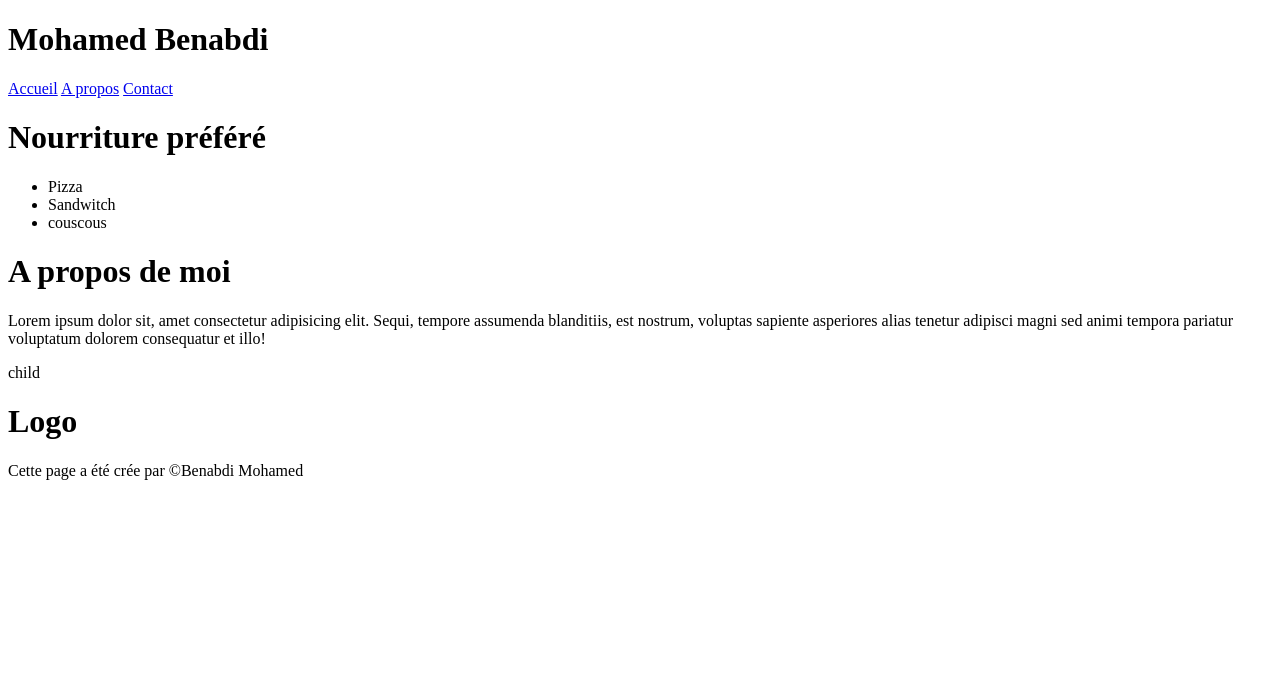
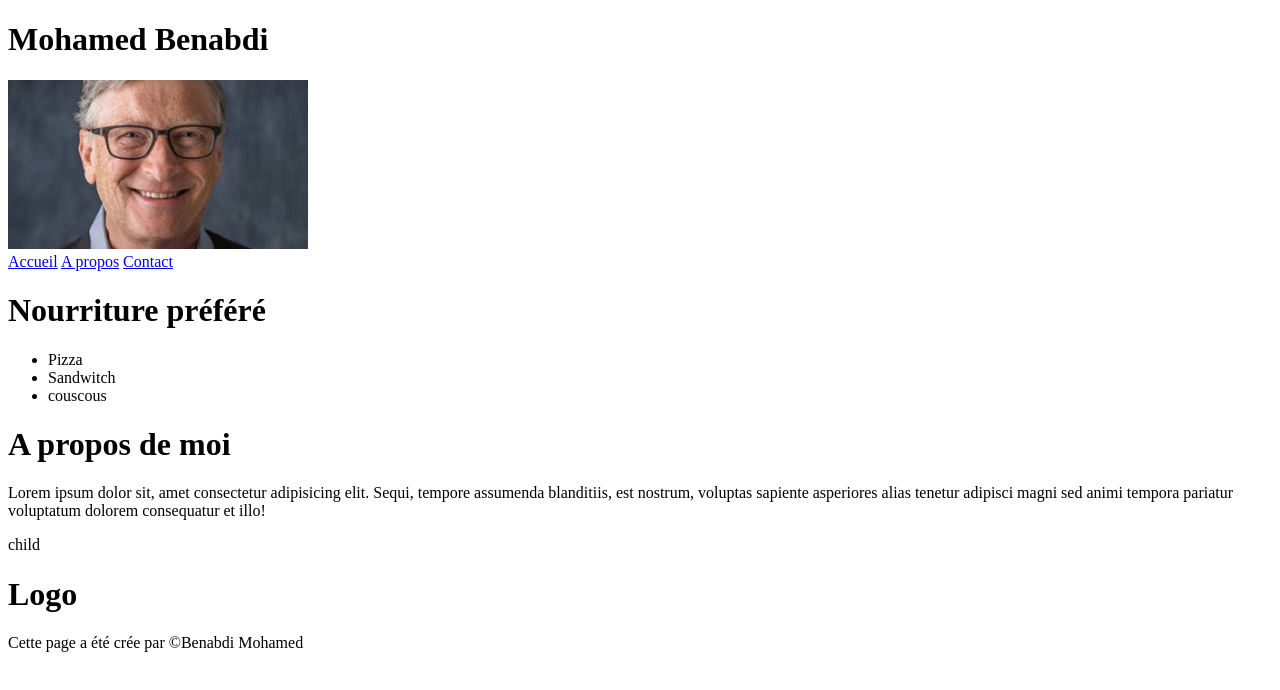
Before and after one commit to meddev1989/myProfile.github.io, a plain HTML site: page index.html in a window 1280 px wide. Drawn offline with Linux system fonts and the light colour scheme.

Commit message:
Add files via upload
update index.html add image profile

```diff
--- a/index.html
+++ b/index.html
@@ -13,6 +13,7 @@
   <body>
     <header>
       <h1>Mohamed Benabdi</h1>
+      <img src="images/me.jpg" alt="my profile image" width="300" />
       <nav>
         <a href="#">Accueil</a>
         <a href="#">A propos</a>
```
Also changed, not shown: images/me.jpg (added).
